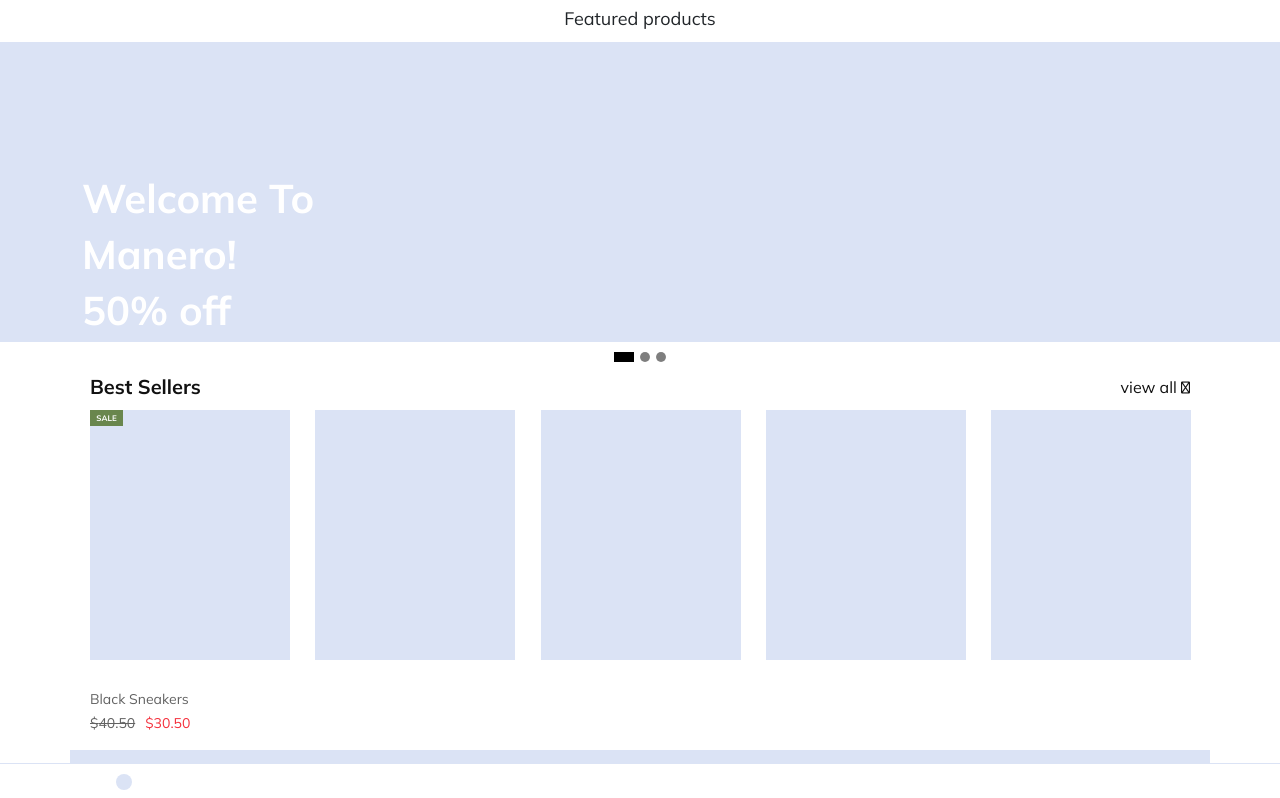
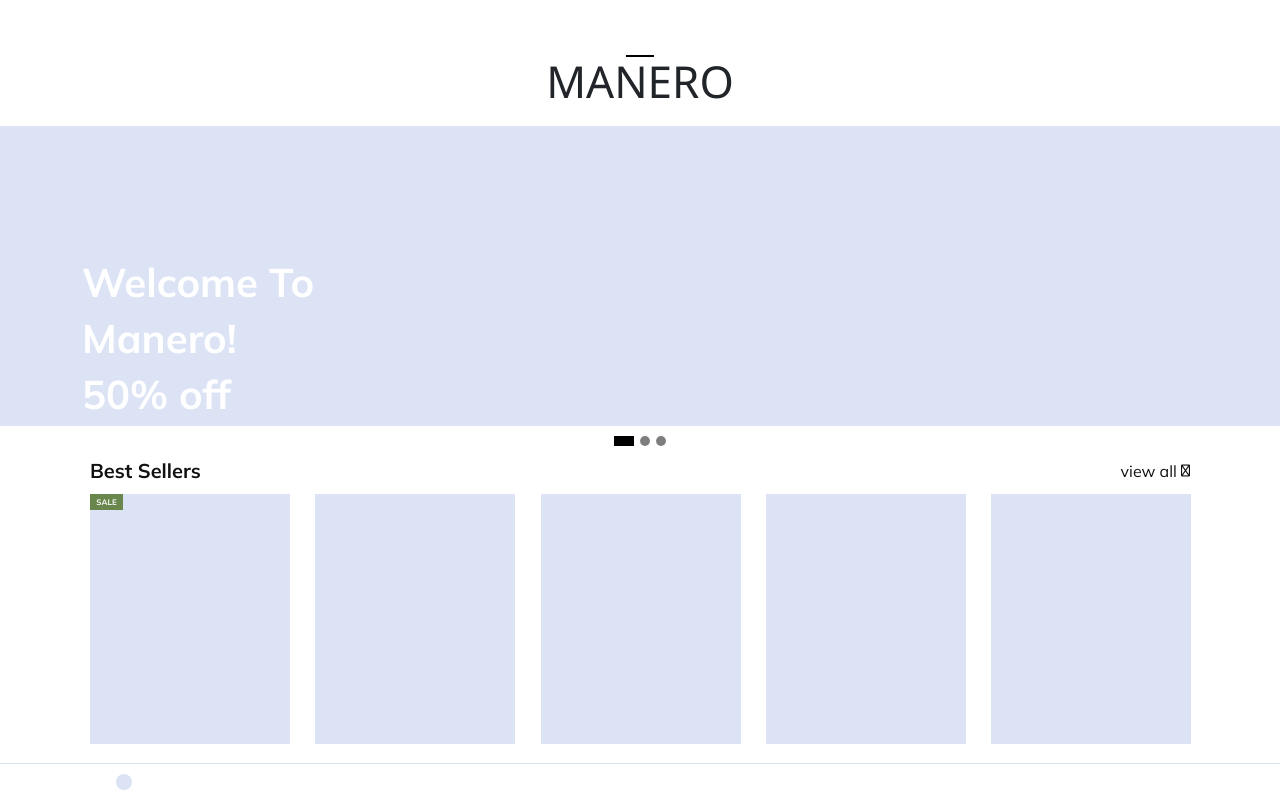
Before and after one commit to PatrikByren/Manero-frontend, a React (Create React App) app: page / in a window 1280 px wide. Shown: the top 798 px of the page. Built offline with nearby package versions, Linux system fonts and the light colour scheme; some icons are missing.

Commit message:
wrong title in homeview fixed

```diff
--- a/src/views/HomeView.js
+++ b/src/views/HomeView.js
@@ -8,7 +8,7 @@ import DiscountShowcase from "../components/sections/DiscountShowcase";
 const HomeView = () => {
   return (
     <div>
-      <Header icon={"fa-sharp fa-light fa-bars"} title={"Featured products"} />
+      <Header icon={"fa-sharp fa-light fa-bars"} title={"MANERO"} />
       <Showcase/>
       <ProductCarousel  carouselClass="bestSellerCarousel"
                         cardClass="card-1"
```
